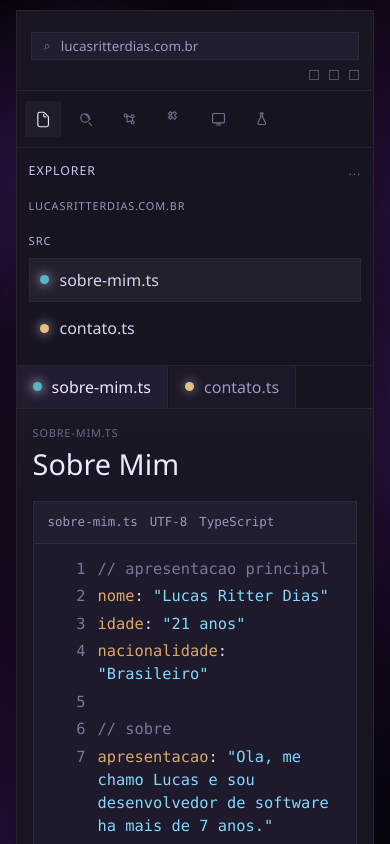
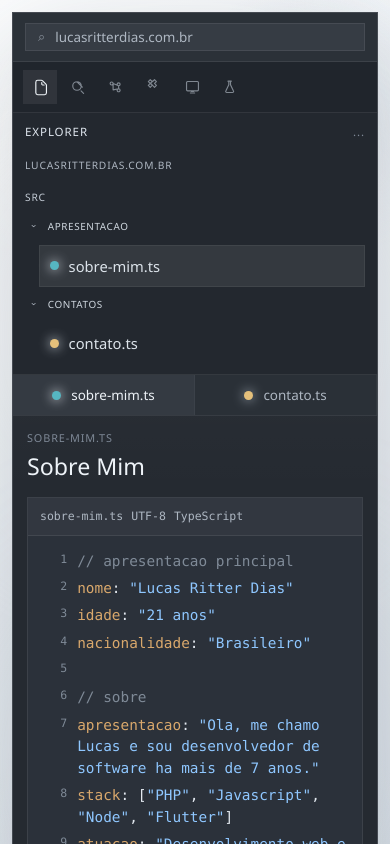
Before and after one commit to lucaoritterdias/lucas, a Next.js app: page / in a window 390 px wide. Shown: the top 844 px of the page. Built offline with nearby package versions, Linux system fonts and the light colour scheme.

Commit message:
Refine editor layout and explorer

```diff
--- a/src/app/globals.css
+++ b/src/app/globals.css
@@ -4,22 +4,22 @@
   --bg-dark: #050308;
   --bg-purple: #2d0f46;
   --bg-purple-soft: #4a1f70;
-  --window: #1b1727;
-  --window-2: #221d31;
-  --window-3: #181421;
-  --sidebar: #171320;
-  --sidebar-2: #1d1828;
-  --line: rgba(255, 255, 255, 0.07);
-  --line-strong: rgba(255, 255, 255, 0.12);
-  --text: #ece8ff;
-  --muted: #9f96c2;
-  --muted-2: #6f678f;
-  --comment: #7d759d;
+  --window: #2a2f36;
+  --window-2: #30363d;
+  --window-3: #252a31;
+  --sidebar: #23282f;
+  --sidebar-2: #2b3139;
+  --line: rgba(255, 255, 255, 0.08);
+  --line-strong: rgba(255, 255, 255, 0.14);
+  --text: #eef3f8;
+  --muted: #aeb7c2;
+  --muted-2: #7e8896;
+  --comment: #7f8a97;
   --key: #d9a86c;
-  --string: #82d8ff;
-  --accent: #c58cff;
-  --success: #8ad487;
-  --shadow: rgba(0, 0, 0, 0.45);
+  --string: #8fc7ff;
+  --accent: #c1a4ff;
+  --success: #94d8a3;
+  --shadow: rgba(0, 0, 0, 0.38);
   --font-ui:
     "IBM Plex Sans", "Avenir Next", "Segoe UI", "Helvetica Neue", sans-serif;
   --font-code:
@@ -45,9 +45,10 @@ body {
   min-height: 100vh;
   margin: 0;
   background:
-    radial-gradient(circle at 20% 20%, rgba(114, 49, 180, 0.45), transparent 26%),
-    radial-gradient(circle at 80% 18%, rgba(102, 35, 171, 0.28), transparent 24%),
-    linear-gradient(135deg, #060308 0%, #120815 38%, #251037 68%, #050308 100%);
+    radial-gradient(circle at 18% 18%, rgba(255, 255, 255, 0.98), transparent 16%),
+    radial-gradient(circle at 82% 14%, rgba(224, 230, 236, 0.92), transparent 18%),
+    radial-gradient(circle at 50% 100%, rgba(207, 215, 224, 0.55), transparent 24%),
+    linear-gradient(145deg, #fcfdfe 0%, #eef2f6 35%, #dbe2e9 100%);
   color: var(--text);
   font-family: var(--font-ui);
 }
@@ -100,7 +101,7 @@ a {
   left: -6%;
   width: 26rem;
   height: 26rem;
-  background: rgba(137, 65, 230, 0.32);
+  background: rgba(255, 255, 255, 0.92);
 }
 
 .aurora-right {
@@ -108,7 +109,7 @@ a {
   bottom: 8%;
   width: 24rem;
   height: 24rem;
-  background: rgba(65, 18, 107, 0.35);
+  background: rgba(210, 218, 227, 0.78);
 }
 
 .editor-shell {
@@ -117,12 +118,12 @@ a {
   width: min(1120px, 92vw);
   min-height: min(720px, calc(100vh - 120px));
   margin: 0 auto;
-  border: 1px solid rgba(255, 255, 255, 0.08);
+  border: 1px solid rgba(255, 255, 255, 0.1);
   overflow: hidden;
-  background: rgba(20, 16, 29, 0.94);
+  background: rgba(40, 45, 53, 0.95);
   box-shadow:
-    0 24px 80px var(--shadow),
-    0 1px 0 rgba(255, 255, 255, 0.05) inset;
+    0 32px 100px rgba(70, 78, 88, 0.22),
+    0 1px 0 rgba(255, 255, 255, 0.06) inset;
 }
 
 .window-chrome {
@@ -133,7 +134,7 @@ a {
   min-height: 42px;
   padding: 0 14px;
   border-bottom: 1px solid var(--line);
-  background: #191621;
+  background: #2b3138;
 }
 
 .window-menu {
@@ -147,8 +148,8 @@ a {
   gap: 10px;
   min-height: 28px;
   padding: 0 12px;
-  border: 1px solid rgba(255, 255, 255, 0.06);
-  background: #221d2f;
+  border: 1px solid rgba(255, 255, 255, 0.08);
+  background: #363c44;
   color: var(--muted);
   font-size: 0.84rem;
 }
@@ -167,8 +168,8 @@ a {
 .window-action {
   width: 10px;
   height: 10px;
-  border: 1px solid rgba(255, 255, 255, 0.35);
-  opacity: 0.72;
+  border: 1px solid rgba(255, 255, 255, 0.42);
+  opacity: 0.78;
 }
 
 .editor-frame {
@@ -184,7 +185,7 @@ a {
   gap: 8px;
   padding: 10px 8px;
   border-right: 1px solid var(--line);
-  background: #17131f;
+  background: #20252c;
 }
 
 .activity-button {
@@ -201,7 +202,7 @@ a {
 }
 
 .activity-button.is-active {
-  background: rgba(255, 255, 255, 0.04);
+  background: rgba(255, 255, 255, 0.07);
   color: var(--text);
   opacity: 1;
 }
@@ -233,7 +234,7 @@ a {
   display: flex;
   align-items: center;
   justify-content: space-between;
-  color: #cfc5f7;
+  color: #dfe6ee;
   font-size: 0.77rem;
 }
 
@@ -258,10 +259,58 @@ a {
   gap: 4px;
 }
 
+.tree-accordion {
+  display: grid;
+  gap: 4px;
+}
+
 .tree-title {
   margin: 8px 0 4px;
-  color: #b8acd8;
+  color: #c4ccd6;
   font-size: 0.7rem;
+}
+
+.tree-folder-toggle {
+  display: flex;
+  align-items: center;
+  gap: 8px;
+  width: 100%;
+  padding: 0.42rem 0.4rem;
+  border: 0;
+  background: transparent;
+  color: #cfd7df;
+  text-align: left;
+  cursor: pointer;
+  text-transform: uppercase;
+  letter-spacing: 0.06em;
+  font-size: 0.67rem;
+}
+
+.tree-folder-toggle:hover {
+  background: rgba(255, 255, 255, 0.05);
+}
+
+.tree-chevron {
+  display: inline-flex;
+  width: 10px;
+  justify-content: center;
+  color: var(--muted);
+  transform: rotate(0deg);
+  transition: transform 180ms ease;
+}
+
+.tree-folder-toggle.is-open .tree-chevron {
+  transform: rotate(90deg);
+}
+
+.tree-folder-name {
+  min-width: 0;
+}
+
+.tree-files {
+  display: grid;
+  gap: 4px;
+  padding-left: 18px;
 }
 
 .tree-file {
@@ -272,15 +321,15 @@ a {
   padding: 0.58rem 0.68rem;
   border: 1px solid transparent;
   background: transparent;
-  color: #d8d2f4;
+  color: #dce3ea;
   text-align: left;
   cursor: pointer;
 }
 
 .tree-file:hover,
 .tree-file.is-active {
-  border-color: rgba(255, 255, 255, 0.04);
-  background: rgba(255, 255, 255, 0.05);
+  border-color: rgba(255, 255, 255, 0.06);
+  background: rgba(255, 255, 255, 0.08);
 }
 
 .file-dot {
@@ -305,7 +354,7 @@ a {
   gap: 1px;
   overflow-x: auto;
   border-bottom: 1px solid var(--line);
-  background: #18141f;
+  background: #262b33;
 }
 
 .editor-tab {
@@ -316,14 +365,14 @@ a {
   padding: 0 16px;
   border: 0;
   border-right: 1px solid rgba(255, 255, 255, 0.04);
-  background: #1d1827;
+  background: #2a3037;
   color: var(--muted);
   cursor: pointer;
   white-space: nowrap;
 }
 
 .editor-tab.is-active {
-  background: #221d31;
+  background: #343a42;
   color: var(--text);
 }
 
@@ -331,7 +380,7 @@ a {
   display: grid;
   align-content: start;
   gap: 22px;
-  padding: 26px;
+  padding: 28px;
 }
 
 .editor-meta {
@@ -357,7 +406,7 @@ a {
 .code-pane {
   border: 1px solid var(--line);
   overflow: hidden;
-  background: rgba(32, 27, 46, 0.82);
+  background: rgba(44, 50, 59, 0.92);
 }
 
 .code-toolbar {
@@ -367,7 +416,7 @@ a {
   min-height: 42px;
   padding: 0 14px;
   border-bottom: 1px solid var(--line);
-  background: rgba(255, 255, 255, 0.02);
+  background: rgba(255, 255, 255, 0.03);
   color: var(--muted);
   font-size: 0.78rem;
   font-family: var(--font-code);
@@ -387,7 +436,7 @@ a {
 }
 
 .code-line:hover {
-  background: rgba(255, 255, 255, 0.03);
+  background: rgba(255, 255, 255, 0.05);
 }
 
 .line-number {
@@ -423,7 +472,7 @@ a {
 }
 
 .token-plain {
-  color: #ddd7fb;
+  color: #e3e9f0;
 }
 
 .token-link {
@@ -438,10 +487,12 @@ a {
 
 @media (max-width: 960px) {
   .editor-page {
-    padding: 16px;
+    padding: 18px;
+    align-items: stretch;
   }
 
   .editor-shell {
+    width: min(100%, 820px);
     min-height: auto;
   }
 
@@ -450,8 +501,12 @@ a {
   }
 
   .activity-bar {
+    overflow-x: auto;
     flex-direction: row;
     justify-content: flex-start;
+    align-items: center;
+    gap: 6px;
+    padding: 10px 12px;
     border-right: 0;
     border-bottom: 1px solid var(--line);
   }
@@ -459,31 +514,141 @@ a {
   .explorer-panel {
     border-right: 0;
     border-bottom: 1px solid var(--line);
+    padding: 12px 14px;
+  }
+
+  .panel-section {
+    gap: 8px;
+  }
+
+  .tree-group {
+    gap: 6px;
+  }
+
+  .editor-workspace {
+    padding: 22px;
   }
 }
 
 @media (max-width: 640px) {
   .editor-page {
-    padding: 10px;
+    padding: 12px;
+    align-items: stretch;
   }
 
   .window-chrome {
     grid-template-columns: 1fr;
-    gap: 10px;
-    padding-block: 10px;
+    gap: 8px;
+    padding: 10px 12px;
+  }
+
+  .project-search {
+    width: 100%;
+    min-width: 0;
+  }
+
+  .window-actions,
+  .window-menu {
+    display: none;
+  }
+
+  .editor-shell {
+    width: 100%;
+    min-height: calc(100vh - 24px);
+  }
+
+  .activity-bar {
+    justify-content: flex-start;
+    gap: 4px;
+    padding: 8px 10px;
+    scrollbar-width: none;
+  }
+
+  .activity-bar::-webkit-scrollbar {
+    display: none;
+  }
+
+  .activity-button {
+    flex: 0 0 auto;
+    width: 34px;
+    height: 34px;
+  }
+
+  .explorer-panel {
+    padding: 10px 12px;
+  }
+
+  .panel-header {
+    font-size: 0.72rem;
+  }
+
+  .panel-label,
+  .tree-title {
+    font-size: 0.64rem;
+  }
+
+  .tree-folder-toggle {
+    padding: 0.4rem 0.3rem;
+    font-size: 0.62rem;
+  }
+
+  .tree-files {
+    padding-left: 14px;
+  }
+
+  .tree-file {
+    padding: 0.56rem 0.6rem;
+    font-size: 0.92rem;
+  }
+
+  .editor-tabs {
+    display: grid;
+    grid-template-columns: repeat(2, minmax(0, 1fr));
+    gap: 0;
+    overflow: hidden;
+  }
+
+  .editor-tab {
+    min-width: 0;
+    min-height: 40px;
+    justify-content: center;
+    padding: 0 10px;
+    font-size: 0.84rem;
+  }
+
+  .editor-tab span:last-child {
+    overflow: hidden;
+    text-overflow: ellipsis;
   }
 
   .editor-workspace {
-    padding: 16px;
-  }
-
-  .editor-meta {
-    flex-direction: column;
+    gap: 18px;
+    padding: 14px;
   }
 
   .code-line {
-    grid-template-columns: 40px minmax(0, 1fr);
-    gap: 12px;
-    padding-inline: 0.75rem;
+    grid-template-columns: 28px minmax(0, 1fr);
+    gap: 10px;
+    padding: 0.18rem 0.7rem;
+  }
+
+  .code-content {
+    font-size: 0.9rem;
+  }
+
+  .code-toolbar {
+    flex-wrap: wrap;
+    gap: 8px;
+    min-height: auto;
+    padding: 10px 12px;
+    font-size: 0.72rem;
+  }
+
+  .line-number {
+    font-size: 0.72rem;
+  }
+
+  .editor-meta h1 {
+    font-size: 1.45rem;
   }
 }
--- a/src/app/page.tsx
+++ b/src/app/page.tsx
@@ -19,7 +19,13 @@ type Section = {
   fileName: string;
   label: string;
   accent: string;
+  groupId: string;
   lines: SnippetLine[];
+};
+
+type SectionGroup = {
+  id: string;
+  label: string;
 };
 
 type ActivityItem = {
@@ -34,6 +40,7 @@ const sections: Section[] = [
     fileName: "sobre-mim.ts",
     label: "sobre mim",
     accent: "#56b6c2",
+    groupId: "apresentacao",
     lines: [
       { type: "comment", text: "// apresentacao principal" },
       { type: "entry", keyName: "nome", value: '"Lucas Ritter Dias"' },
@@ -80,6 +87,7 @@ const sections: Section[] = [
     fileName: "contato.ts",
     label: "contato",
     accent: "#e5c07b",
+    groupId: "contatos",
     lines: [
       { type: "comment", text: "// formas de falar comigo" },
       {
@@ -114,6 +122,11 @@ const sections: Section[] = [
       },
     ],
   },
+];
+
+const sectionGroups: SectionGroup[] = [
+  { id: "apresentacao", label: "apresentacao" },
+  { id: "contatos", label: "contatos" },
 ];
 
 const activityItems: ActivityItem[] = [
@@ -157,9 +170,28 @@ const activityItems: ActivityItem[] = [
 
 export default function Home() {
   const [activeId, setActiveId] = useState(sections[0].id);
+  const [openGroups, setOpenGroups] = useState<Record<string, boolean>>({
+    apresentacao: true,
+    contatos: true,
+  });
 
   const activeSection =
     sections.find((section) => section.id === activeId) ?? sections[0];
+
+  const toggleGroup = (groupId: string) => {
+    setOpenGroups((current) => ({
+      ...current,
+      [groupId]: !current[groupId],
+    }));
+  };
+
+  const handleOpenSection = (section: Section) => {
+    setActiveId(section.id);
+    setOpenGroups((current) => ({
+      ...current,
+      [section.groupId]: true,
+    }));
+  };
 
   return (
     <main className="editor-page">
@@ -217,12 +249,28 @@ export default function Home() {
               <div className="tree-group">
                 <div className="tree-folder">
                   <p className="tree-title">src</p>
-                  {sections.map((section) => (
+                  {sectionGroups.map((group) => (
+                    <div key={group.id} className="tree-accordion">
+                      <button
+                        type="button"
+                        className={`tree-folder-toggle ${openGroups[group.id] ? "is-open" : ""}`}
+                        onClick={() => toggleGroup(group.id)}
+                        aria-expanded={openGroups[group.id]}
+                      >
+                        <span className="tree-chevron">›</span>
+                        <span className="tree-folder-name">{group.label}</span>
+                      </button>
+
+                      {openGroups[group.id] ? (
+                        <div className="tree-files">
+                          {sections
+                            .filter((section) => section.groupId === group.id)
+                            .map((section) => (
                               <button
                                 key={section.id}
                                 type="button"
                                 className={`tree-file ${activeId === section.id ? "is-active" : ""}`}
-                      onClick={() => setActiveId(section.id)}
+                                onClick={() => handleOpenSection(section)}
                               >
                                 <span
                                   className="file-dot"
@@ -230,6 +278,10 @@ export default function Home() {
                                 />
                                 <span>{section.fileName}</span>
                               </button>
+                            ))}
+                        </div>
+                      ) : null}
+                    </div>
                   ))}
                 </div>
               </div>
@@ -245,7 +297,7 @@ export default function Home() {
                   role="tab"
                   aria-selected={activeId === section.id}
                   className={`editor-tab ${activeId === section.id ? "is-active" : ""}`}
-                  onClick={() => setActiveId(section.id)}
+                  onClick={() => handleOpenSection(section)}
                 >
                   <span
                     className="file-dot"
```
Lines whose indentation alone changed are shown as unchanged.
